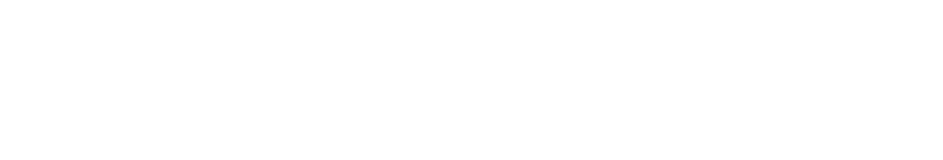
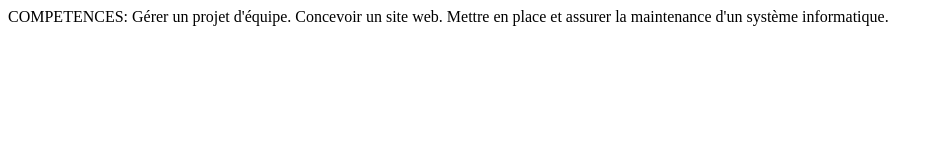
Before and after one commit to corigit/gitorhh, a plain HTML site: page index.html in a window 1280 px wide. Shown: the whole page, without its empty margins (0-943 px from the left). Drawn offline with Linux system fonts and the light colour scheme.

Commit message:
mise en place de la section competences

```diff
--- a/index.html
+++ b/index.html
@@ -9,5 +9,19 @@
 </head>
 <body>
 
+
+
+
+
+
+
+
+
+
+
+   COMPETENCES:
+   Gérer un projet d'équipe.
+   Concevoir un site web.
+   Mettre en place et assurer la maintenance d'un système informatique.
 </body>
 </html>
```
